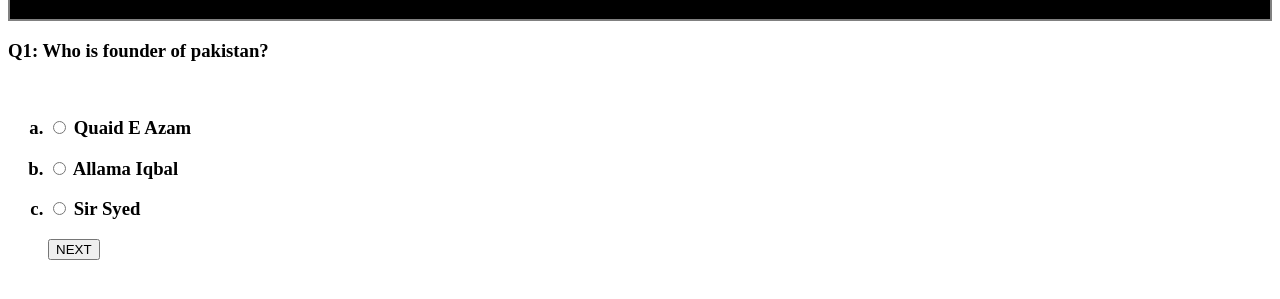
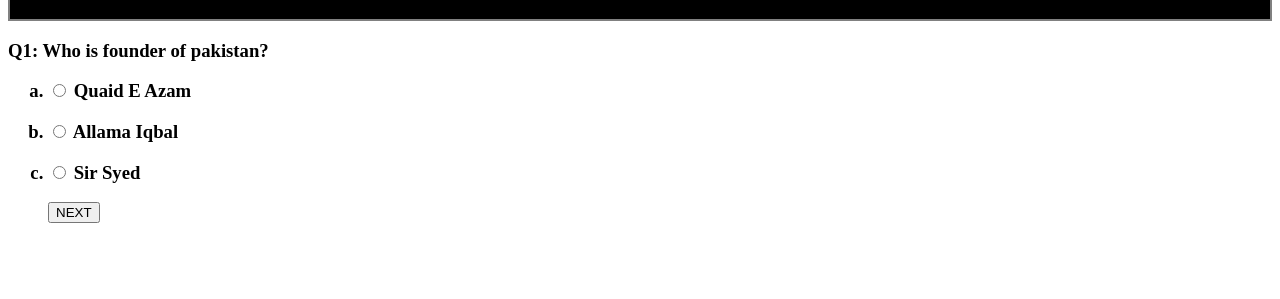
Before and after one commit to muzeeali/quizApp, a plain HTML site: page index.html in a window 1280 px wide. Shown: the part 71-370 px from the top of the page. Drawn offline with Linux system fonts and the light colour scheme.

Commit message:
Update index.html

```diff
--- a/index.html
+++ b/index.html
@@ -7,12 +7,13 @@
     <link rel="stylesheet" href="style.css">
 </head>
 <body>
+
     <div class="heading">
         <h1>IQ QUIZ</h1>
     </div>
-
+    <div class="main">
     <div id="q1">
-       <h3 > Q1: Who is founder of pakistan?</h3><br>
+       <h3 > Q1: Who is founder of pakistan?</h3>
       <ol class="list">
        <h3><li><input id="q1a" type="radio" name="q1" value="a"> Quaid E Azam </li></h3>
        <h3><li><input id="q1b"  type="radio" name="q1" value="b"> Allama Iqbal </li></h3>
@@ -22,7 +23,7 @@
     </div>
 
     <div id="q2" class="hide">
-        <h3 > Q2: Annulment of partition of Bengal was announced in?</h3><br>
+        <h3 > Q2: Annulment of partition of Bengal was announced in?</h3>
        <ol class="list">
         <h3><li><input id="q2a" type="radio" name="q1" value="a"> 1912 </li></h3>
         <h3><li><input id="q2b"  type="radio" name="q1" value="qb"> 1911 </li></h3>
@@ -31,7 +32,7 @@
        </ol>
      </div>
      <div id="q3" class="hide">
-        <h3 > Q3:Jinnah was formally enrolled in All India Muslim League in?</h3><br>
+        <h3 > Q3:Jinnah was formally enrolled in All India Muslim League in?</h3>
        <ol class="list">
         <h3><li><input id="q3a" type="radio" name="q1" value="a"> 1911</li></h3>
         <h3><li><input id="q3b"  type="radio" name="q1" value="b"> 1916 </li></h3>
@@ -41,7 +42,7 @@
      </div>
 
      <div id="q4" class="hide">
-        <h3 > Q4: Turkey in the First World War was chose to fight on the side of?</h3><br>
+        <h3 > Q4: Turkey in the First World War was chose to fight on the side of?</h3>
        <ol class="list">
         <h3><li><input id="q4a" type="radio" name="q1" value="a"> Farance</li></h3>
         <h3><li><input id="q4b"  type="radio" name="q1" value="b"> Germany </li></h3>
@@ -51,7 +52,7 @@
      </div>
 
      <div id="q5" class="hide">
-        <h3 > Q5: Khilafat was abolished by Mustafa Kamal Pasha in?</h3><br>
+        <h3 > Q5: Khilafat was abolished by Mustafa Kamal Pasha in?</h3>
        <ol class="list">
         <h3><li><input id="q5a" type="radio" name="q1" value="a"> 1924</li></h3>
         <h3><li><input id="q5b"  type="radio" name="q1" value="b"> 1926 </li></h3>
@@ -61,7 +62,7 @@
      </div>
 
      <div id="q6" class="hide">
-        <h3 > Q6: How many words are in Holy Quran?</h3><br>
+        <h3 > Q6: How many words are in Holy Quran?</h3>
        <ol class="list">
         <h3><li><input id="q6a" type="radio" name="q1" value="a">77777 </li></h3>
         <h3><li><input id="q6b"  type="radio" name="q1" value="b"> 77700 </li></h3>
@@ -71,7 +72,7 @@
      </div>
 
      <div id="q7" class="hide">
-        <h3 > Q7: Which is the best drink mentioned in Holy Quran?</h3><br>
+        <h3 > Q7: Which is the best drink mentioned in Holy Quran?</h3>
        <ol class="list">
         <h3><li><input id="q7a" type="radio" name="q1" value="a"> Lemon Water</li></h3>
         <h3><li><input id="q7b"  type="radio" name="q1" value="b"> Milk </li></h3>
@@ -81,7 +82,7 @@
      </div>
 
      <div id="q8" class="hide">
-        <h3 > Q8: How many Raque are in Holy Quran?</h3><br>
+        <h3 > Q8: How many Raque are in Holy Quran?</h3>
        <ol class="list">
        <h3><li><input id="q8a" type="radio" name="q1" value="a"> 1000</li></h3>
         <h3><li><input id="q8b"  type="radio" name="q1" value="b"> 1200 </li></h3>
@@ -91,7 +92,7 @@
      </div>
 
      <div id="q9" class="hide">
-        <h3 > Q9: How many letters are in Holy Quran?</h3><br>
+        <h3 > Q9: How many letters are in Holy Quran?</h3>
        <ol class="list">
         <h3><li><input id="q9a" type="radio" name="q1" value="a"> 333762</li></h3>
         <h3><li><input id="q9b"  type="radio" name="q1" value="b"> 323671 </li></h3>
@@ -101,7 +102,7 @@
      </div>
 
      <div id="q10" class="hide">
-        <h3 > Q10: How many Sura start with Besmillah AI-Rahmaan Al-Raheem?</h3><br>
+        <h3 > Q10: How many Sura start with Besmillah AI-Rahmaan Al-Raheem?</h3>
        <ol class="list">
         <h3><li><input id="q10a" type="radio" name="q1" value="a"> 112 </li></h3>
         <h3><li><input id="q10b"  type="radio" name="q1" value="b"> 113 </li></h3>
@@ -119,7 +120,7 @@
 <br>
 <h2 id="remark"></h2>
 </div>
-
+</div>
     <script src="app.js"></script>
 </body>
 </html>
```
